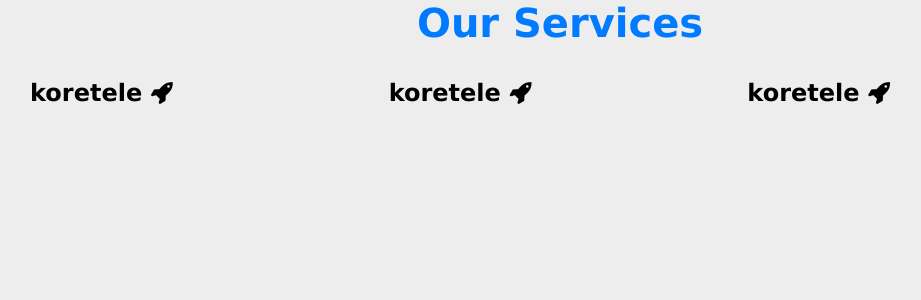
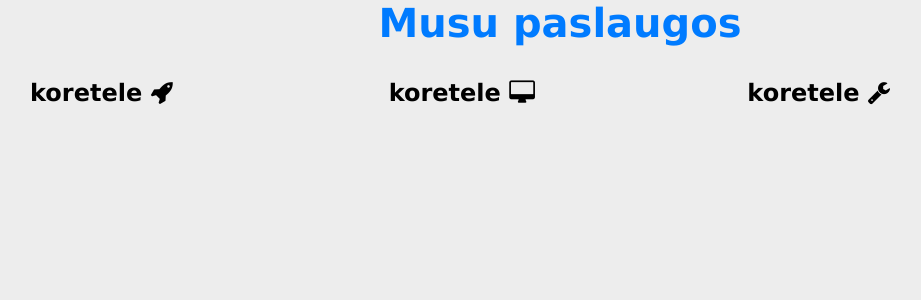
Before and after one commit to mineralaz/02_react_vite_components_props, a React (Vite) app: page / in a window 1280 px wide. Shown: the top 300 px of the page, without its empty margins (80-1001 px from the left). Built offline with nearby package versions, Linux system fonts and the light colour scheme; the HTML template or start-up script is replaced by a standard one.

Commit message:
iconName

```diff
--- a/src/App.jsx
+++ b/src/App.jsx
@@ -1,24 +1,25 @@
 import './App.css';
 
 function SectionTitle(props) {
-  return <h2 className="sectionTitle">Our Services</h2>;
+  console.log('props ===', props);
+  return <h2 className="sectionTitle">{props.title}</h2>;
 }
 
-function Icon() {
-  return <i class="fa fa-rocket" aria-hidden="true"></i>;
+function Icon(props) {
+  return <i className={`fa ${props.iconName}`} aria-hidden="true"></i>;
 }
 
 function Grid() {
   return (
     <div className="grid">
       <h2>
-        koretele <Icon />
+        koretele <Icon iconName="fa-rocket" />
       </h2>
       <h2>
-        koretele <Icon />
+        koretele <Icon iconName="fa-desktop" />
       </h2>
       <h2>
-        koretele <Icon />
+        koretele <Icon iconName="fa-wrench" />
       </h2>
     </div>
   );
@@ -27,8 +28,9 @@ function Grid() {
 function App() {
   return (
     <div className="App container">
-      <SectionTitle title="Musu paslaugos" />
+      <SectionTitle title="Musu paslaugos" size="large" />
       <Grid />
+      {/* <SectionTitle title="About us" /> */}
     </div>
   );
 }
```
